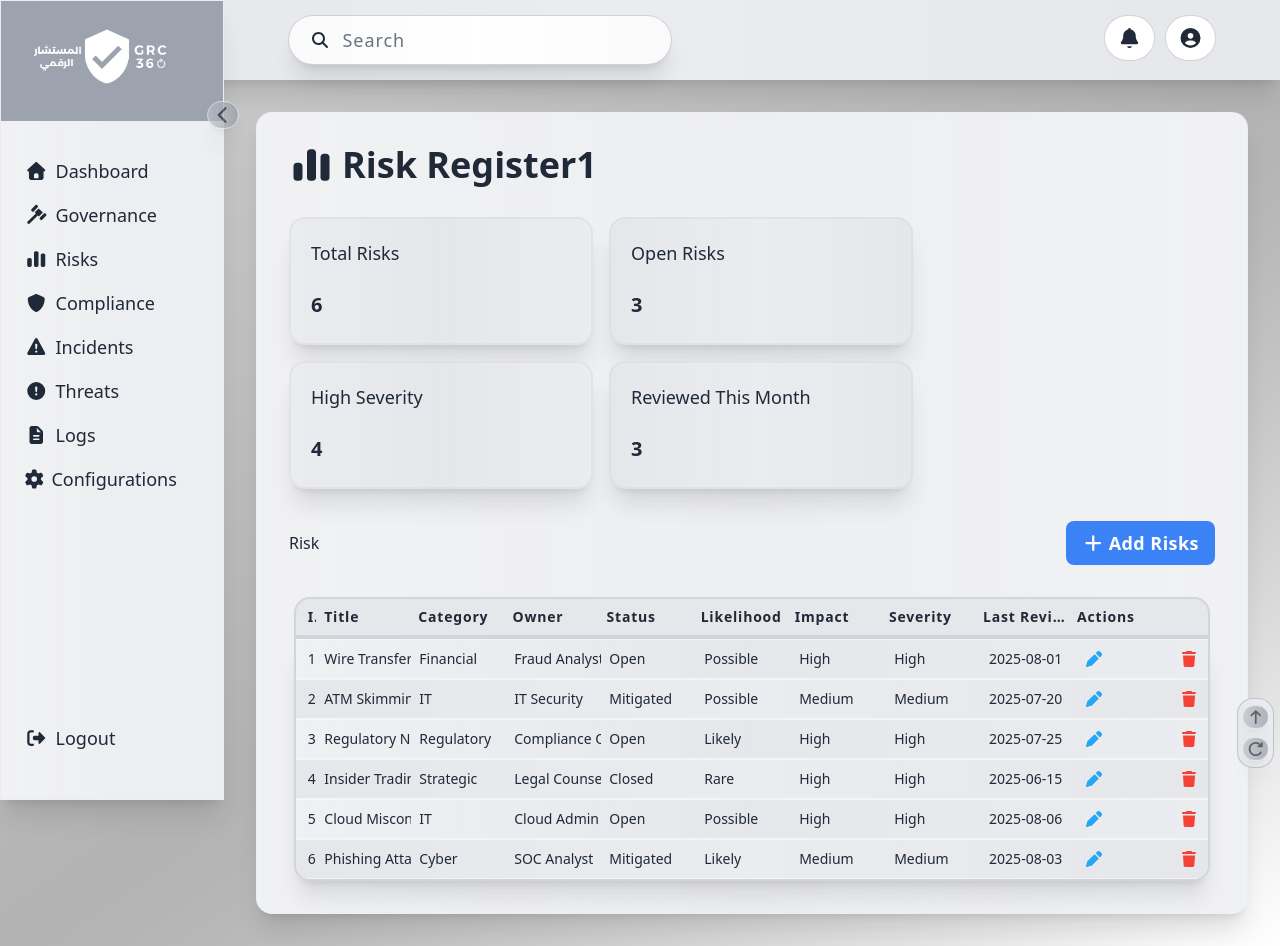
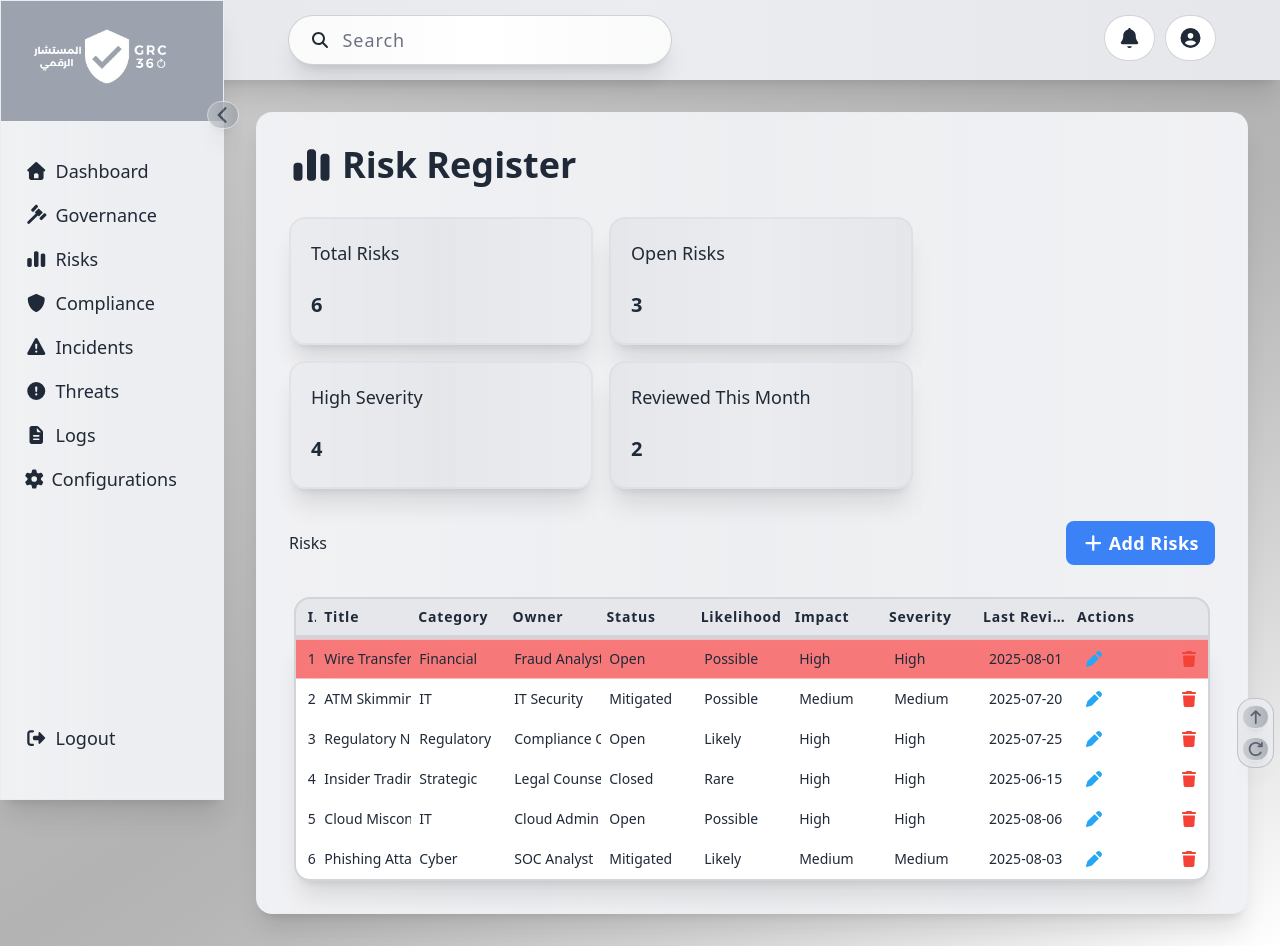
Before and after one commit to AhmedWaleedKalifa/GRC360, a React (Vite) app in the folder FrontEnd/: page /dashboard/risks/1 in a window 1280 px wide. Built offline with nearby package versions, Linux system fonts and the light colour scheme.

Commit message:
feat: make dashboard fields navigate you to the spacific risk and hielited it and make it scrolled center

```diff
--- a/FrontEnd/src/components/CardSlider.jsx
+++ b/FrontEnd/src/components/CardSlider.jsx
@@ -1,8 +1,22 @@
-import React from 'react'
+import React, { useEffect, useRef } from 'react'
 import Field from './Field'
 import * as solidIcons from '@fortawesome/free-solid-svg-icons';
 import { FontAwesomeIcon } from '@fortawesome/react-fontawesome'
-function cardSlider({ height=323,titles,sizes, fields,colors=[],ids,navigation, caption = { text: "", icon: "" } }) {
+
+function CardSlider({
+  height = 323,
+  titles,
+  sizes,
+  selectedId,
+  fields,
+  colors = [],
+  ids,
+  navigation,
+  caption = { text: "", icon: "" }
+}) {
+  const containerRef = useRef(null);
+
+  // compute percentage sizes
   let result = 0.0;
   let array = [];
   if (sizes) {
@@ -11,62 +25,85 @@ function cardSlider({ height=323,titles,sizes, fields,colors=[],ids,navigation,
       result += e;
     });
   }
-    result = 100 / result
-    array.forEach((e,index)=>{
-        array[index]=array[index]*result;
-    })
+  result = result === 0 ? 0 : 100 / result;
+  array.forEach((e, index) => {
+    array[index] = array[index] * result;
+  });
+
+  // scroll the container so the selected item is vertically centered
+  useEffect(() => {
+    const container = containerRef.current;
+    if (!container || selectedId === undefined || selectedId === null) return;
+
+    // ensure we compare as strings (IDs can be numbers or strings)
+    const selector = `[data-field-id="${selectedId}"]`;
+    const el = container.querySelector(selector);
+    if (!el) {
+      // nothing found — debug info in console
+      console.debug('CardSlider: selected element not found for', selectedId);
+      return;
+    }
+
+    // geometry
+    const containerRect = container.getBoundingClientRect();
+    const elRect = el.getBoundingClientRect();
+
+    // distance from top of container to top of element (in px)
+    const offset = elRect.top - containerRect.top;
+
+    // compute scroll delta that will place element in center
+    const scrollDelta = offset - (container.clientHeight / 2) + (el.clientHeight / 2);
+
+    // apply scroll (smooth because of CSS)
+    container.scrollTop = container.scrollTop + scrollDelta;
+  }, [selectedId, fields]); // run when selected changes or fields change
 
   return (
     <>
       <div>
-
         <div className='cardSliderHeader'>
-                {(caption.text != "" && caption.icon != "") &&
+          {(caption.text !== "" && caption.icon !== "") &&
             <div className='cardSliderCaption'>
-                        {caption.icon != "" && <FontAwesomeIcon icon={solidIcons[caption.icon]} />}
-                        {caption.text != "" && <span c>{caption.text}</span>}
+              {caption.icon !== "" && <FontAwesomeIcon icon={solidIcons[caption.icon]} />}
+              {caption.text !== "" && <span>{caption.text}</span>}
             </div>
           }
           <div
             className={`cardSliderTitles
-                            ${caption.text !== "" && caption.icon !== ""
-                            ? "cardSliderTitlesNoCaptions"
-                            : "cardSliderTitlesCaptions"}`
+              ${caption.text !== "" && caption.icon !== "" ? "cardSliderTitlesNoCaptions" : "cardSliderTitlesCaptions"}`
             }
-
           >
             {titles.map((element, index) => (
               <div
-                            title={element}
+                title={String(element)}
                 key={index}
-                            style={{ width: `${Math.trunc(array[index])}%` }}
+                style={{ width: `${Math.trunc(array[index] || 0)}%` }}
                 className='cardSliderTitleDiv'>{element}</div>
             ))}
           </div>
         </div>
 
-
-
-            <div className="cardSliderBody"
-                style={{maxHeight:height}}
+        <div
+          className="cardSliderBody"
+          ref={containerRef}
+          style={{ maxHeight: height }} // numeric -> px; string would also work
         >
-
           {fields.map((e, index) => (
             <Field
+              // remove the per-item ref assignment (we find by data-field-id)
               color={colors[index]}
               sizes={array}
               key={index}
               values={e}
-                        mode={index % 2 == 0 ? 1 : 2}
+              mode={index % 2 === 0 ? 1 : 2}
               navigation={navigation}
               id={ids?.[index]}
             />
           ))}
         </div>
       </div>
-
     </>
   )
 }
 
-export default cardSlider
+export default CardSlider
--- a/FrontEnd/src/components/Field.jsx
+++ b/FrontEnd/src/components/Field.jsx
@@ -1,67 +1,67 @@
+import React, { forwardRef } from 'react'
 import * as solidIcons from '@fortawesome/free-solid-svg-icons';
 import { FontAwesomeIcon } from '@fortawesome/react-fontawesome'
-import React from 'react'
 import { useNavigate } from "react-router-dom";
 
-function Field({ mode = 1, sizes,id,color,navigation="",values = [{ type: "t", text: "unknown",color:"white", clickFunction: () => { },navigation:"" }, { type: "i", text: "faHouse", function: () => { } }, { type: "b", text: "click", function: () => { } }] }) {
+const Field = forwardRef(({ mode = 1, sizes, id, color, navigation = "", values = [] }, ref) => {
   const nav = useNavigate();
+  const navigateRow = () => {
+    if (!navigation) return;
+    if (id !== undefined && id !== null && String(id) !== "") {
+      nav(`${navigation}/${id}`);
+    } else {
+      nav(navigation);
+    }
+  };
   return (
-    <>
-      <div className={mode == 1 ? "fieldColor1 field px-3" : mode == 2 ? "fieldColor2 field px-3" : mode==3?"fieldColor3 field px-3":"fieldColor4 field px-3"}
-      style={{background:color}}
-        onClick={()=>{
-          if(id){
-            nav(`${navigation}/:${id}`);
-          }else{
-            nav(navigation)
+    <div
+    ref={ref}
+      data-field-id={id}                // <- ADD THIS
+      className={
+        mode === 1 ? "fieldColor1 field px-3"
+          : mode === 2 ? "fieldColor2 field px-3"
+            : mode === 3 ? "fieldColor3 field px-3"
+              : "fieldColor4 field px-3"
       }
-        }}
+      style={{ background: color }}
+      onClick={navigateRow}
     >
       {values.map((element, index) => (
         <div
-          className='fieldDiv'
-            title={element.text}
+
+          className="fieldDiv"
+          title={String(element.text)}
           key={index}
-            style={{ width: `${Math.trunc(sizes[index])}%`} }
-            onClick={() => {
-              if (element.clickFunction) {
-                element.clickFunction();
-              }
-              if (element.navigation) {
-                nav(element.navigation);
-              }
-            }}
+          style={{ width: `${Math.trunc(sizes[index] || 0)}%` }}
+
         >
-            {element.type == "i"
-              ?
-              (
+          {element.type === "i" ? (
             <FontAwesomeIcon
               title={element.text}
               icon={solidIcons[element.text]}
-                    className='fieldDivIcon'
-                    style={{ color: element.color|| "white" }}
-
+              className="fieldDivIcon"
+              style={{ color: element.color || "white" }}
             />
-              ) : element.type == 'b' ?
-              (
-                <button className='smallButton fieldDivButton '
-                style={{ background:element.color||"linear-gradient(to right,#155dfc ,#009688 )"}}
-
-                >{element.text}</button>
-
-              ):
-              (
-                <div className=' fieldDivText' style={element.color?color:element.color}
-                title={element.text}
-
-                >{element.text}</div>
-              )
-            }
+          ) : element.type === "b" ? (
+            <button
+              className="smallButton fieldDivButton"
+              style={{ background: element.color || "linear-gradient(to right,#155dfc ,#009688 )" }}
+            >
+              {element.text}
+            </button>
+          ) : (
+            <div
+              className="fieldDivText"
+              style={element.color ? { color: element.color } : {}}
+              title={String(element.text)}
+            >
+              {String(element.text)}
+            </div>
+          )}
         </div>
       ))}
     </div>
-    </>
   );
-}
+});
 
 export default Field;
--- a/FrontEnd/src/index.css
+++ b/FrontEnd/src/index.css
@@ -110,7 +110,7 @@ h2 {
 }
 
 .cardSliderBody {
-  @apply w-[99%] border-2 rounded-t-none flex flex-col overflow-y-auto [scrollbar-width:thin] overflow-x-auto mx-auto rounded-2xl bg-gray-200 bg-gradient-to-r from-white/40 via-white/40 to-white/40 backdrop-blur-lg shadow-xl [scrollbar-color:#f1f1f1_#00000000] border-gray-300 dark:bg-gray-800 dark:from-black/40 dark:via-black/40 dark:to-black/40 dark:border-gray-700;
+  @apply w-[99%] border-2 rounded-t-none flex flex-col overflow-y-auto [scrollbar-width:thin] overflow-x-auto mx-auto rounded-2xl bg-gray-200 bg-gradient-to-r from-white/40 via-white/40 to-white/40 backdrop-blur-lg shadow-xl [scrollbar-color:#aaaaaa_#ffffff00] dark:[scrollbar-color:#f1f1f1_#00000000] border-gray-300 dark:bg-gray-800 dark:from-black/40 dark:via-black/40 dark:to-black/40 dark:border-gray-700;
 }
 
 /* chart style  */
@@ -156,7 +156,7 @@ h2 {
 
 /* field style */
 .field {
-  @apply w-full min-h-10 py-1 flex flex-row items-center gap-2 overflow-x-hidden;
+  @apply w-full min-h-10 py-1 flex flex-row items-center gap-2 overflow-x-hidden ;
 }
 
 .fieldColor1 {
--- a/FrontEnd/src/pages/Configurations.jsx
+++ b/FrontEnd/src/pages/Configurations.jsx
@@ -24,6 +24,7 @@ function Configurations() {
         sizes={[1,1,1]}
         height={"500"}
         ids={ids}
+        navigation={"/dashboard/editConfigurations"}
         fields={fields}
 
       />
--- /dev/null
+++ b/FrontEnd/src/pages/EditConfigurations.jsx
@@ -0,0 +1,33 @@
+import { useParams } from "react-router-dom";
+import json from "../json.json";
+import { useEffect, useState } from "react";
+
+const EditConfigurations = () => {
+  const [field, setField] = useState(null);
+  const { id } = useParams();
+
+  const data = json.configurations.map((e) => ({
+    id: e.id,
+    key: e.key,
+    value: e.value,
+  }));
+
+  useEffect(() => {
+    const item = data.find((e) => String(e.id) === id);
+    setField(item || null);
+  }, [id]);
+
+  return (
+    <>
+      {field ? (
+        <h1 className="bg-red-500 text-green-500">
+          An image {field.id} - {field.key} : {field.value}
+        </h1>
+      ) : (
+        <p>No item found</p>
+      )}
+    </>
+  );
+};
+
+export default EditConfigurations;
--- a/FrontEnd/src/pages/Risks.jsx
+++ b/FrontEnd/src/pages/Risks.jsx
@@ -4,15 +4,22 @@ import Card from '../components/Card'
 import CardSlider from "../components/CardSlider"
 import { useParams } from 'react-router-dom'
 import json from "../json.json"
+import { useEffect, useState } from 'react'
 function Risks() {
-  const {id}=useParams();
-  const data=json.risks
+  const { id } = useParams();
+  const [fields, setFields] = useState([]);
+  const [ids, setIds] = useState([]);
+  const [colors, setColors] = useState([]);
+  const [selectedId,setSelectedId]=useState();
+  const data = json.risks;
+  const date=new Date()
+  useEffect(() => {
+    const newFields = [];
+    const newIds = [];
+    const newColors = [];
 
-  let fields=[];
-  let ids=[]
-  let colors=[]
     data.forEach((e) => {
-      fields.push([
+      newFields.push([
         { type: "t", text: e.id },
         { type: "t", text: e.title },
         { type: "t", text: e.category },
@@ -20,56 +27,77 @@ function Risks() {
         { type: "t", text: e.status },
         { type: "t", text: e.likelihood },
         { type: "t", text: e.impact },
-        {type: "t",text:e.severity},
-        {type: "t",text:e.lastReviewed},
-        { type: "i", text: "faPen",color:"#26A7F6" },
-         { type: "i", text: "faTrash",color:"#F44336" }
+        { type: "t", text: e.severity },
+        { type: "t", text: e.lastReviewed },
+        { type: "i", text: "faPen", color: "#26A7F6" },
+        { type: "i", text: "faTrash", color: "#F44336" },
+      ]);
+      setSelectedId(id);
+      if (String(e.id) === id) {
 
-      ]);
-      ids.push(e.id);
+        newColors.push("#ff000080");
+      } else {
+        newColors.push("#ffffff");
+      }
 
-
+      newIds.push(e.id);
     });
 
-
-
+    setFields(newFields);
+    setIds(newIds);
+    setColors(newColors);
+  }, [id, data]);
 
   return (
     <>
+      <h1>
+        <FontAwesomeIcon icon={faChartSimple} className="h1Icon" />
+        Risk Register
+      </h1>
 
-{/* {id =="1" ? (
-       <div className='text-8xl'>1</div>
-      ) : id == "2" ? (
-        <div className='text-8xl'>2</div>
-      ) : (
-        <div className='text-8xl'>3</div>
-      )} */}
-      <h1 ><FontAwesomeIcon icon={faChartSimple} className='h1Icon' />Risk Register{id?id:""}</h1>
-      <div className='cardsContainer'>
-        <Card title="Total Risks" value="6" model={1} />
-        <Card title="Open Risks" value="3" model={2} />
-        <Card title="High Severity" value="4" model={1} />
-        <Card title="Reviewed This Month" value="3" model={2} />
+      <div className="cardsContainer">
+        <Card title="Total Risks" value={data.length} model={1} />
+        <Card title="Open Risks" value={data.filter((e)=>{return e.status=="Open"}).length} model={2} />
+        <Card title="High Severity" value={data.filter((e)=>{return e.severity=="High"}).length} model={1} />
+        <Card title="Reviewed This Month" value={data.filter((e)=>{
+          return e.lastReviewed.at(5)+e.lastReviewed.at(6)== ((String(date.getMonth()).length)=="1"?"0"+String(date.getMonth()):String(date.getMonth()))
+          }).length}
+           model={2} />
       </div>
-      <div className='h2AndButtonContainer '>
-        <h2>Risk</h2>
-        <div className='button buttonStyle '>
-          <FontAwesomeIcon icon={faPlus} className=' mr-1' />
+
+      <div className="h2AndButtonContainer">
+        <h2>Risks</h2>
+        <div className="button buttonStyle">
+          <FontAwesomeIcon icon={faPlus} className="mr-1" />
           Add Risks
-        </div >
+        </div>
       </div>
 
       <CardSlider
-          titles={["ID", "title", "Category", "Owner", "status", "Likelihood", "Impact", "Severity", "Last Reviewed", "Actions "," "]}
-          sizes={[1, 8, 8, 8, 8, 8, 8, 8, 8, 8,2,2]}
+        titles={[
+          "ID",
+          "title",
+          "Category",
+          "Owner",
+          "status",
+          "Likelihood",
+          "Impact",
+          "Severity",
+          "Last Reviewed",
+          "Actions ",
+          " ",
+        ]}
+        sizes={[1, 8, 8, 8, 8, 8, 8, 8, 8, 8, 2, 2]}
         ids={ids}
         fields={fields}
         colors={colors}
+        selectedId={selectedId}
+
         navigation={"/dashboard/risks"}
       />
+    </>
+  );
+}
 
 
-    </>)
-}
-
 export default Risks
--- a/FrontEnd/src/routes.jsx
+++ b/FrontEnd/src/routes.jsx
@@ -12,6 +12,7 @@ import Threats from "./pages/Threats";
 import Notifications from "./pages/Notifications";
 import PageTemplate from "./pages/PageTemplate";
 import Login from "./pages/Login";
+import EditConfigurations from "./pages/EditConfigurations";
 const routes = [
   {
     path: "/",
@@ -31,6 +32,7 @@ const routes = [
       { path: "incidents", element: <Incidents /> },
       { path: "logs", element: <Logs /> },
       { path: "risks/:id?", element: <Risks  /> },
+      { path: "editConfigurations/:id?", element: <EditConfigurations  /> },
       { path: "threats", element: <Threats /> },
       { path: "*", element: <ErrorPage /> }
     ],
```
Also changed, not shown: FrontEnd/src/components/SideBar.jsx (+8 -8 lines). Lines whose indentation alone changed are shown as unchanged.
